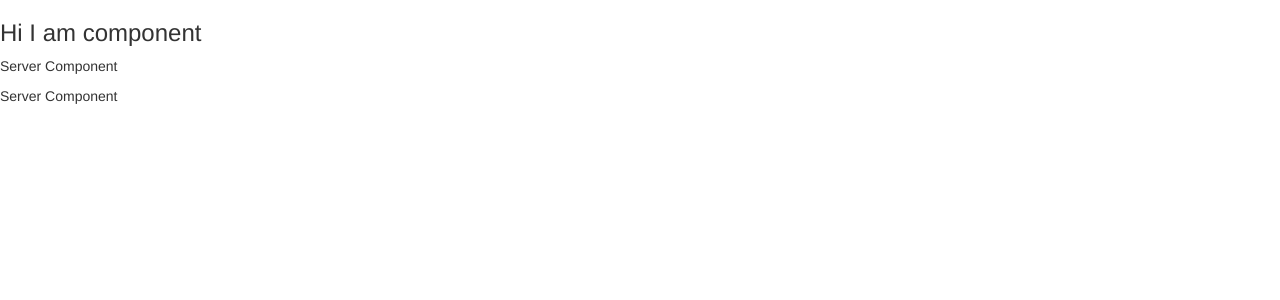
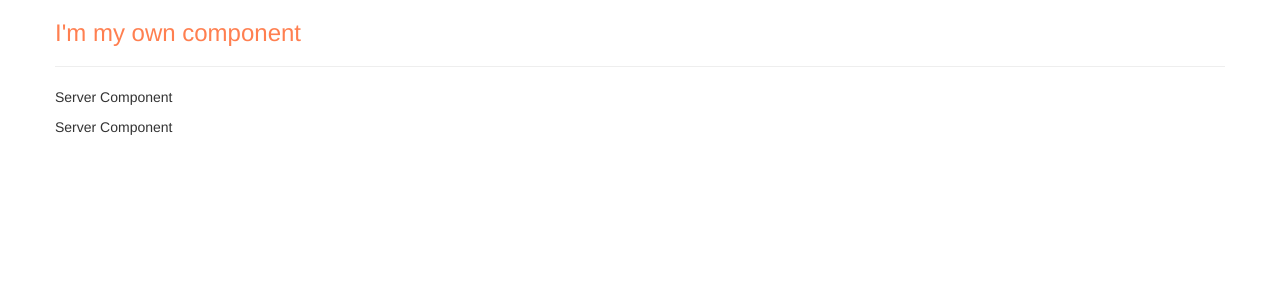
Before and after one commit to ariefnur65/angular-udemy-training, an Angular app: page / in a window 1280 px wide. Shown: the top 300 px of the page. Built offline with nearby package versions, Linux system fonts and the light colour scheme.

Commit message:
Different implementation of selector and template

```diff
--- a/src/app/app.component.css
+++ b/src/app/app.component.css
@@ -0,0 +1,3 @@
+h3 {
+  color: darkblue;
+}
--- a/src/app/app.component.html
+++ b/src/app/app.component.html
@@ -1,2 +1,11 @@
-<h3>Hi I am component</h3>
-<app-servers></app-servers>
+<div class="container">
+  <div class="row">
+    <div >
+      <h3>I'm my own component</h3>
+      <hr>
+<!--      <div app-servers></div> using app servers as attribute-->
+<!--      <div class="app-servers"></div> using app servers as class -->
+      <app-servers></app-servers>
+    </div>
+  </div>
+</div>
--- a/src/app/app.component.ts
+++ b/src/app/app.component.ts
@@ -3,7 +3,14 @@ import { Component } from '@angular/core';
 @Component({
   selector: 'app-root',
   templateUrl: './app.component.html',
-  styleUrls: ['./app.component.css'],
+  // styleUrls: ['./app.component.css'],
+  styles: [
+    `
+      h3 {
+        color: coral;
+      }
+    `
+  ]
 })
 export class AppComponent {
   name = 'Arief';
--- a/src/app/servers/servers.component.ts
+++ b/src/app/servers/servers.component.ts
@@ -1,8 +1,15 @@
 import { Component, OnInit } from '@angular/core';
 
 @Component({
+  // tslint:disable-next-line:component-selector
+  // selector: '[app-servers]', -> can make app-servers becomes attribute of an element
+  // tslint:disable-next-line:component-selector
+  // selector: '.app-servers', -> can make app-servers becomes a class of an element
   selector: 'app-servers',
-  templateUrl: './servers.component.html',
+  template: `
+    <app-server></app-server>
+  <app-server></app-server>`,
+  // templateUrl: './servers.component.html',
   styleUrls: ['./servers.component.css'],
 })
 export class ServersComponent implements OnInit {
```
